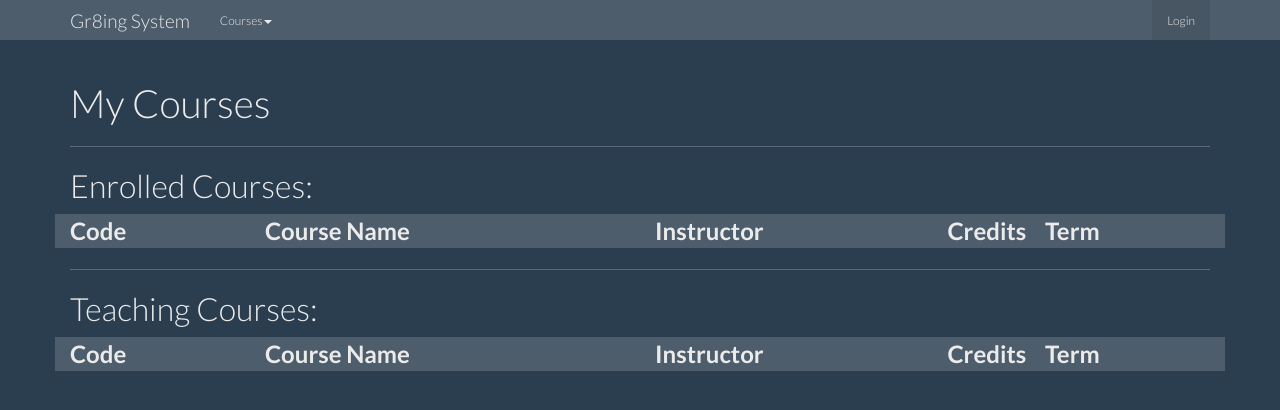
After one commit to amccarthy1/gr8, a Django app: template gr8/grading/templates/courses_mine.html in a window 1280 px wide. The commit adds this page. Shown: the top 410 px of the page. Run offline with Django 3.2, Linux system fonts and the light colour scheme; the template is opened without the code that fills it, so the values that code supplies are empty; some libraries are stand-ins or nearby versions.

Commit message:
Made enrolled courses page have courses taught
I made the enrolled courses page list both courses the user is enrolled
in and courses that the user is a professor of and they are clearly
seperated.

```diff
--- a/gr8/grading/templates/base.html
+++ b/gr8/grading/templates/base.html
@@ -32,7 +32,7 @@
                             <ul class="dropdown-menu" role="menu">
                                 <li><a href="{% url 'grading:list' %}">All Courses</a></li>
                                 <li><a href="{% url 'grading:current' %}">Current Courses</a></li>
-                                <li><a href="{% url 'grading:courses_enrolled' %}">Enrolled Courses</a></li>
+                                <li><a href="{% url 'grading:courses_mine' %}">My Courses</a></li>
                                 <li><a href="{% url 'grading:cart' %}">Shopping Bag</a></li>
                             </ul>
                         </li>
--- /dev/null
+++ b/gr8/grading/templates/courses_mine.html
@@ -0,0 +1,70 @@
+{% extends 'base.html' %}
+{% block content %}
+
+<h1>My Courses</h1>
+<hr/>
+<h2>Enrolled Courses:</h2>
+
+<div class="row course-header">
+    <div class="col-md-2">Code</div>
+    <div class="col-md-4">Course Name</div>
+    <div class="col-md-3">Instructor</div>
+    <div class="col-md-1">Credits</div>
+    <div class="col-md-2">Term</div>
+</div>
+{%  for enrolled_in in enrolled_ins %}
+<div class="row course-row">
+    <div class="col-md-2 course-code course-col">
+        {{ enrolled_in.course.course_code }}
+    </div>
+    <div class="col-md-4 course-name course-col"><a href="{% url 'grading:info' enrolled_in.course.id %}">
+        {{ enrolled_in.course.name }}
+    </a></div>
+    <div class="col-md-3 course-instructor course-col">
+        {{ enrolled_in.course.get_prof }}
+    </div>
+    <div class="col-md-1 course-credits course-col">
+        {{ enrolled_in.course.credits }}
+    </div>
+    <div class="col-md-2 course-term course-col">
+        {{ enrolled_in.course.term }}
+    </div>
+</div>
+
+{% endfor %}
+
+<hr/>
+
+<h2>Teaching Courses:</h2>
+
+<div class="row course-header">
+    <div class="col-md-2">Code</div>
+    <div class="col-md-4">Course Name</div>
+    <div class="col-md-3">Instructor</div>
+    <div class="col-md-1">Credits</div>
+    <div class="col-md-2">Term</div>
+</div>
+{%  for course in professor_of %}
+<div class="row course-row">
+    <div class="col-md-2 course-code course-col">
+        {{ course.course_code }}
+    </div>
+    <div class="col-md-4 course-name course-col"><a href="{% url 'grading:info' course.id %}">
+        {{ course.name }}
+    </a></div>
+    <div class="col-md-3 course-instructor course-col">
+        {{ course.get_prof }}
+    </div>
+    <div class="col-md-1 course-credits course-col">
+        {{ course.credits }}
+    </div>
+    <div class="col-md-2 course-term course-col">
+        {{ course.term }}
+    </div>
+</div>
+
+{% endfor %}
+
+
+
+{% endblock content %}
--- a/gr8/grading/templates/index.html
+++ b/gr8/grading/templates/index.html
@@ -14,7 +14,7 @@
     <p>
         Click the button below to view your enrolled courses
     </p>
-    <p><a class="btn btn-primary btn-lg" href="{% url 'grading:courses_enrolled' %}" role="button">Enrolled Courses</a></p>
+    <p><a class="btn btn-primary btn-lg" href="{% url 'grading:courses_mine' %}" role="button">My Courses</a></p>
     {% endif %}
 </div>
 {% endblock content %}
--- a/gr8/grading/urls.py
+++ b/gr8/grading/urls.py
@@ -7,6 +7,6 @@ urlpatterns = patterns('',
     url(r'^course/list$', course_list, name="list"),
     url(r'^course/list/current$', course_list_current, name="current"),
     url(r'^course/(?P<course_id>\d+)$', course_info, name="info"), #Single course info page
-    url(r'^course/enrolled$', courses_enrolled, name="courses_enrolled"),
+    url(r'^course/my-courses$', courses_mine, name="courses_mine"),
     url(r'^course/cart$', shopping_bag, name="cart"),
 )
```
Also changed, not shown: gr8/grading/templates/courses_enrolled.html (deleted, +0 -12 lines), gr8/grading/views.py (+13 -5 lines).
